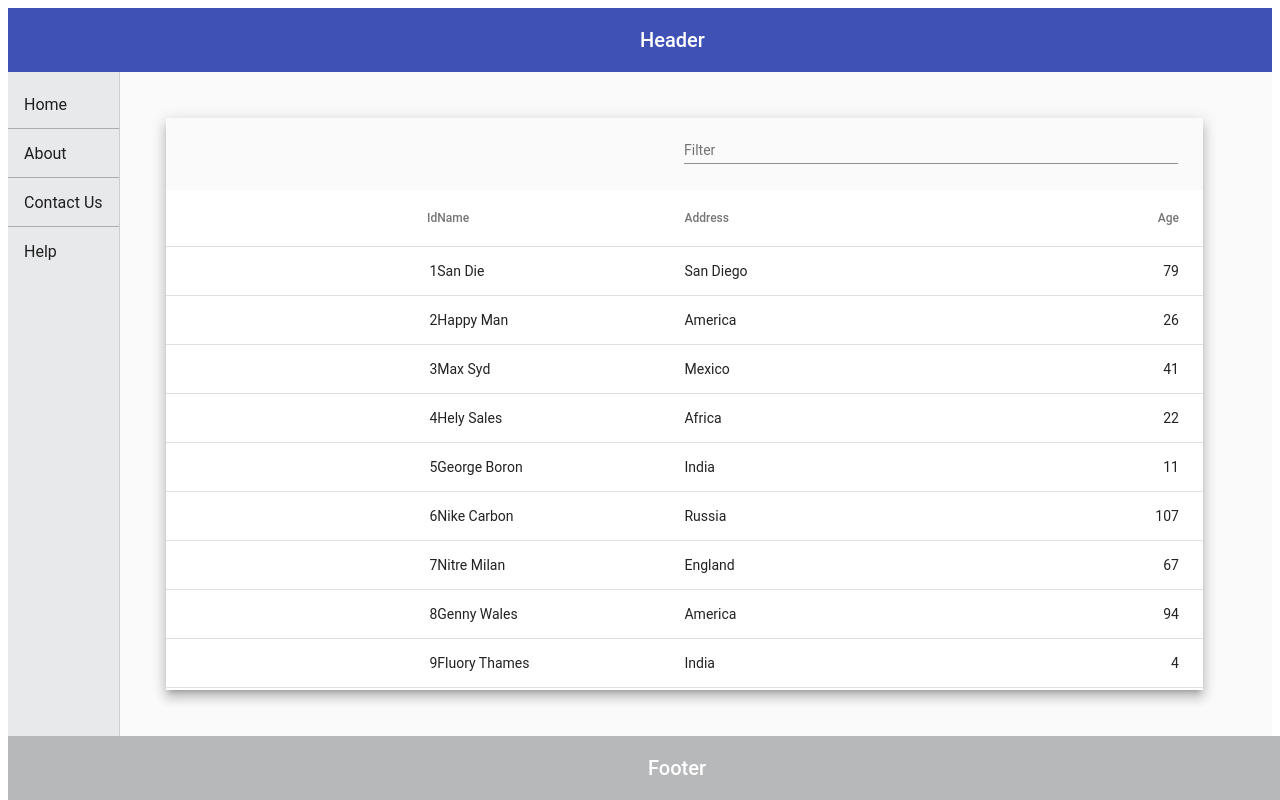
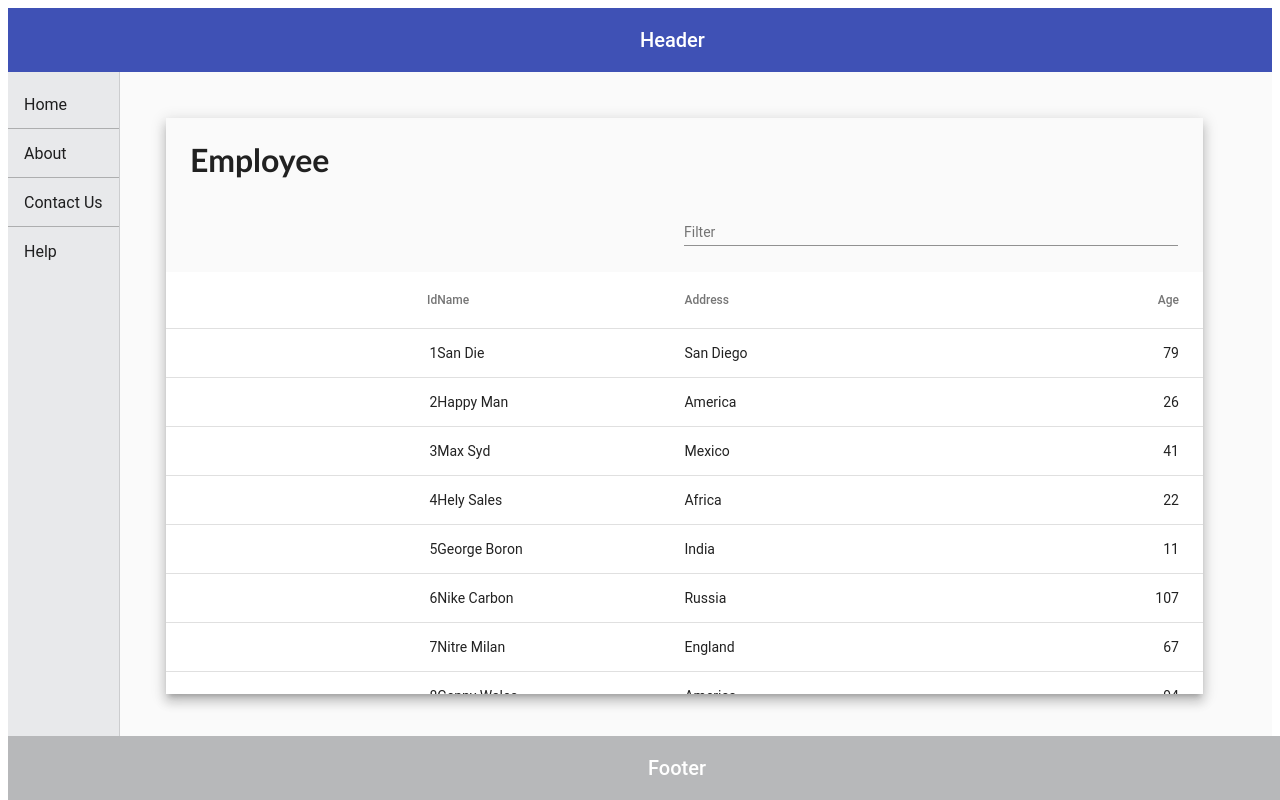
Before and after one commit to abhisaa/angular-ivy-r2qwms, an Angular app: page / in a window 1280 px wide. Built offline with nearby package versions, Linux system fonts and the light colour scheme.

Commit message:
9 files modified

```diff
--- a/src/app/components/emp-data/emp-data.component.css
+++ b/src/app/components/emp-data/emp-data.component.css
@@ -34,3 +34,8 @@ mat-header-row {
   position: sticky;
   top: 0;
 }
+
+.emp-table-header {
+  font-family: 'Gill Sans', 'Gill Sans MT', Calibri, 'Trebuchet MS', sans-serif;
+  margin-left: 3vh;
+}
--- a/src/app/components/emp-data/emp-data.component.html
+++ b/src/app/components/emp-data/emp-data.component.html
@@ -1,4 +1,5 @@
 <div class="emp-data-container mat-elevation-z8">
+  <h1 class="emp-table-header">Employee</h1>
   <div class="example-header">
     <mat-form-field>
       <input matInput (keyup)="applyFilter($event)" placeholder="Filter" />
--- a/src/app/components/footer/footer.component.css
+++ b/src/app/components/footer/footer.component.css
@@ -9,3 +9,7 @@
   width: 100%;
   z-index: 9;
 }
+
+.footer-text {
+  margin-left: 50%;
+}
--- a/src/app/components/footer/footer.component.html
+++ b/src/app/components/footer/footer.component.html
@@ -4,7 +4,7 @@
       <!-- <button mat-icon-button>
       <mat-icon>menu</mat-icon>
     </button> -->
-      <h3 style="margin-left: 50%">Footer</h3>
+      <h3 class="footer-text">Footer</h3>
     </mat-toolbar-row>
   </mat-toolbar>
 </div>
--- a/src/app/components/header/header.component.css
+++ b/src/app/components/header/header.component.css
@@ -4,3 +4,7 @@
   color: white;
   font-family: 'Gill Sans', 'Gill Sans MT', 'Trebuchet MS', sans-serif;
 }
+
+.header-text {
+  margin-left: 50%;
+}
--- a/src/app/components/header/header.component.html
+++ b/src/app/components/header/header.component.html
@@ -4,7 +4,7 @@
       <!-- <button mat-icon-button>
       <mat-icon>menu</mat-icon>
     </button> -->
-      <h2 style="margin-left: 50%">Header</h2>
+      <h2 class="header-text">Header</h2>
     </mat-toolbar-row>
   </mat-toolbar>
 </div>
--- a/src/app/components/sidebar/sidebar.component.css
+++ b/src/app/components/sidebar/sidebar.component.css
@@ -15,3 +15,7 @@
 .sidenavItem-last-element:hover {
   background-color: #a2a2d1;
 }
+
+.emp-data-grid {
+  height: 80vh;
+}
--- a/src/app/components/sidebar/sidebar.component.html
+++ b/src/app/components/sidebar/sidebar.component.html
@@ -8,7 +8,7 @@
     </mat-nav-list>
   </mat-sidenav>
   <mat-sidenav-content>
-    <div style="height: 80vh">
+    <div class="emp-data-grid">
       <app-emp-data></app-emp-data>
     </div>
   </mat-sidenav-content>
```
Also changed, not shown: src/app/app.component.html (+0 -24 lines).
